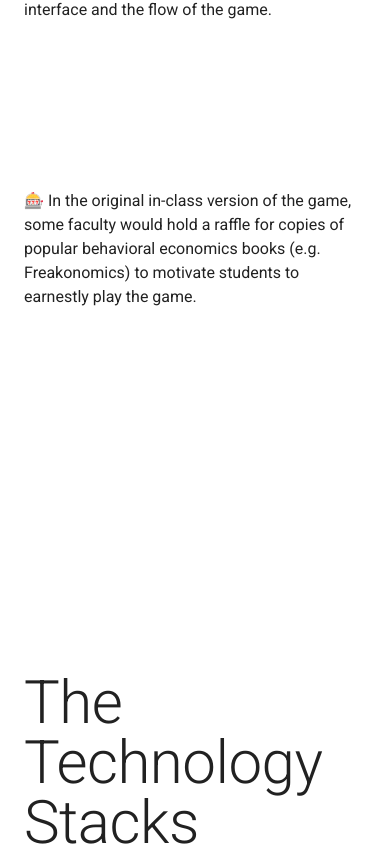
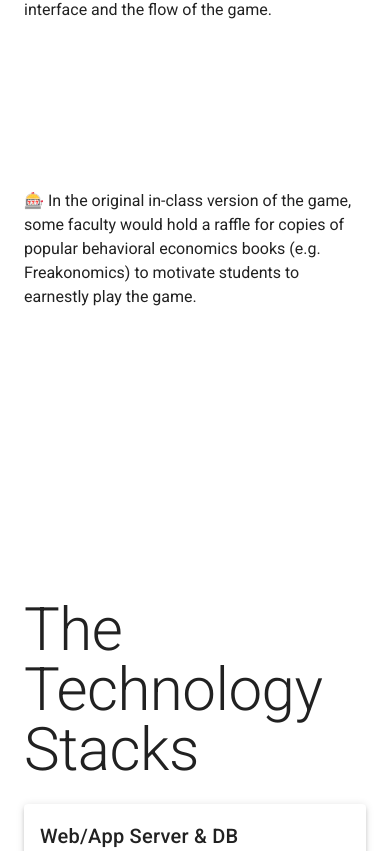
Before and after one commit to lovingawareness/metaprotopayoff, a Vue app: page / in a window 390 px wide. Shown: the part 1149-2000 px from the top of the page. Built offline with nearby package versions, Linux system fonts and the light colour scheme.

Commit message:
Fixed text heading display issue on small breakpoints (e.g. phones).

```diff
--- a/src/components/AboutThisSite.vue
+++ b/src/components/AboutThisSite.vue
@@ -3,7 +3,7 @@
         <v-row>
             <v-col>
                 <v-img>
-                    <div class="text-h1">About This Site</div>
+                    <div class="text-sm-h1 text-h2">About This Site</div>
                 </v-img>
             </v-col>
         </v-row>
--- a/src/components/HowItsMade.vue
+++ b/src/components/HowItsMade.vue
@@ -7,7 +7,7 @@
                     class="white--text align-end"
                     max-height="300"
                 >
-                    <div class="text-h1">How Proto Payoff Is Made</div>
+                    <div class="text-sm-h1 text-h2">How Proto Payoff Is Made</div>
                     <!-- Photo by <a href="https://unsplash.com/@urielsc26?utm_source=unsplash&utm_medium=referral&utm_content=creditCopyText">Uriel SC</a> on <a href="https://unsplash.com/s/photos/network?utm_source=unsplash&utm_medium=referral&utm_content=creditCopyText">Unsplash</a> -->
                 </v-img>
             </v-col>
--- a/src/components/LearningResources.vue
+++ b/src/components/LearningResources.vue
@@ -7,7 +7,7 @@
                     class="white--text align-end"
                     max-height="300"
                 >
-                    <div class="text-h1">Learning Resources</div>
+                    <div class="text-sm-h1 text-h2">Learning Resources</div>
                     <!-- Photo by <a href="https://unsplash.com/@claybanks?utm_source=unsplash&utm_medium=referral&utm_content=creditCopyText">Clay Banks</a> on <a href="https://unsplash.com/s/photos/learn?utm_source=unsplash&utm_medium=referral&utm_content=creditCopyText">Unsplash</a> -->
                 </v-img>
 
--- a/src/components/TechnicalBackground.vue
+++ b/src/components/TechnicalBackground.vue
@@ -7,7 +7,7 @@
                     class="white--text align-end"
                     max-height="300"
                 >
-                    <div class="text-h1">Technical Background</div>
+                    <div class="text-sm-h1 text-h2">Technical Background</div>
                     <!-- Photo by <a href="https://unsplash.com/@roman_lazygeek?utm_source=unsplash&utm_medium=referral&utm_content=creditCopyText">Roman Mager</a> on <a href="https://unsplash.com/s/photos/equations?utm_source=unsplash&utm_medium=referral&utm_content=creditCopyText">Unsplash</a>
    -->
                 </v-img>
```
